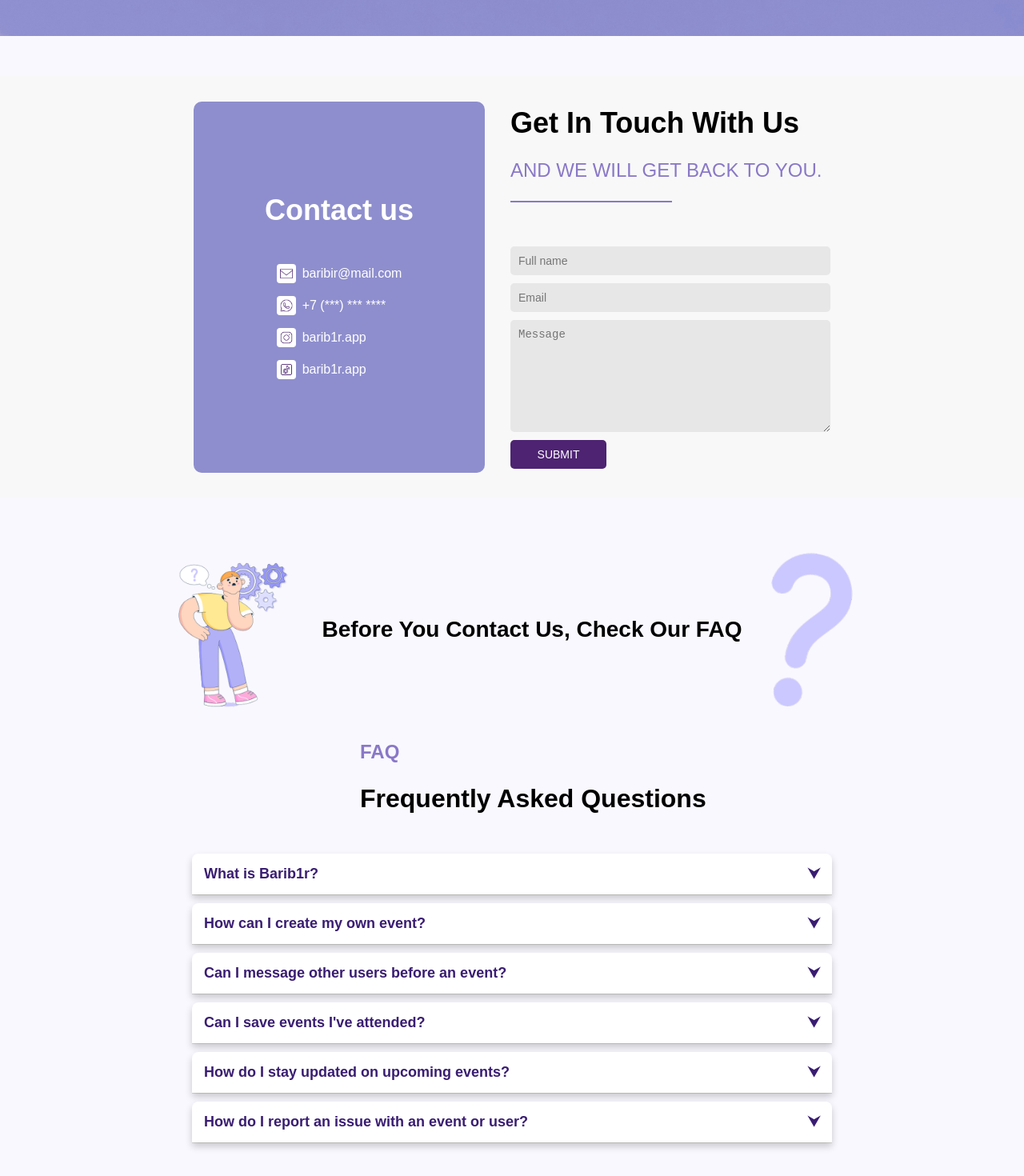
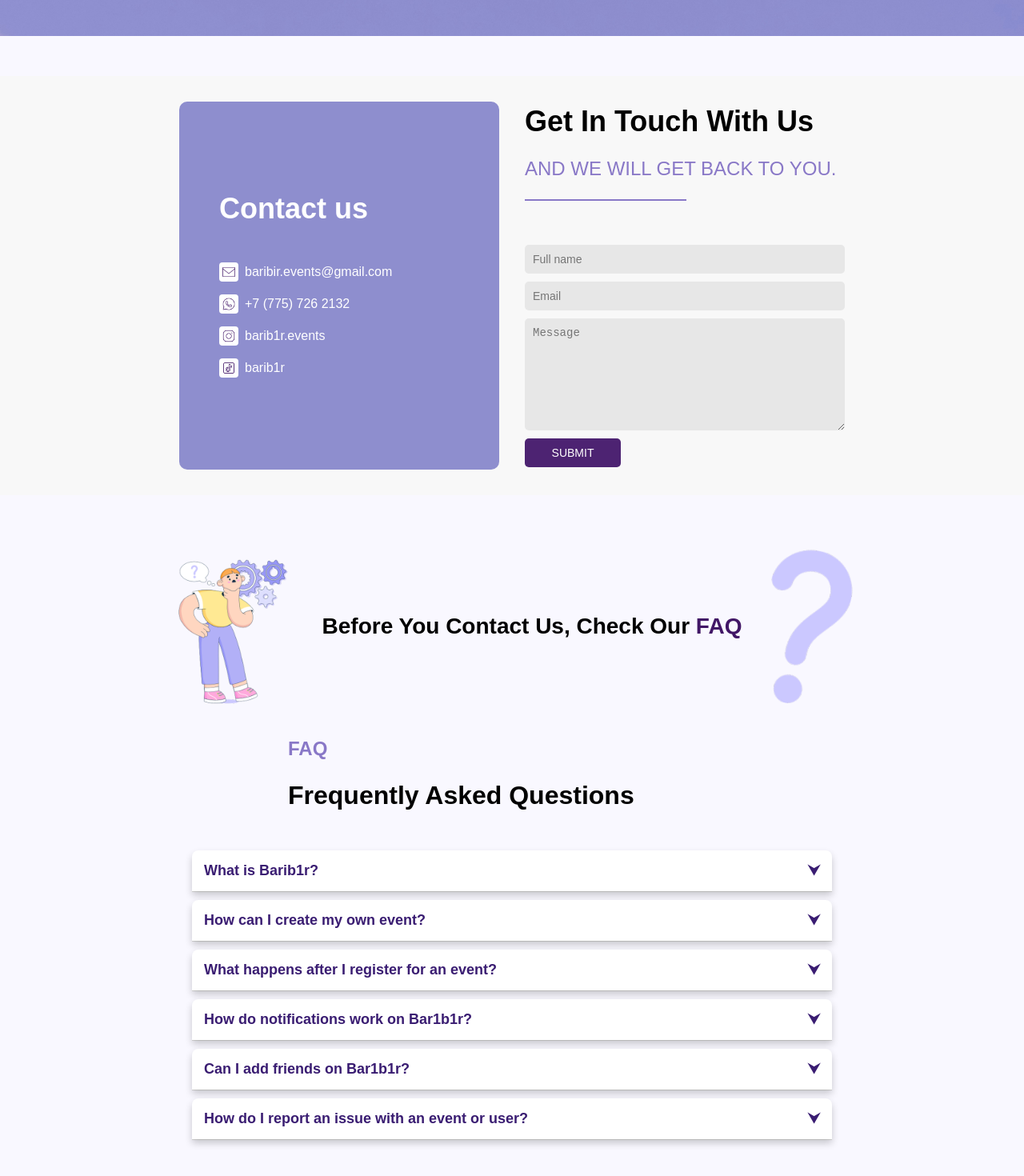
Before and after one commit to kudaiberggen/baribir, a React (Vite) app in the folder frontend/: page /contact in a window 1280 px wide. Shown: the part 520-1990 px from the top of the page at 80% size. Built offline with nearby package versions, Linux system fonts and the light colour scheme.

Commit message:
Updated some front things

```diff
--- a/frontend/src/components/FAQ.tsx
+++ b/frontend/src/components/FAQ.tsx
@@ -10,22 +10,22 @@
   {
     question: "How can I create my own event?",
     answer:
-      "Use filters such as category, location, and date to discover events that suit your preferences.",
+      "You can create your own event by clicking the 'Create Event' button located in the header and on the 'My Events' page.",
   },
   {
-    question: "Can I message other users before an event?",
+    question: "What happens after I register for an event?",
     answer:
-      "Yes! You can chat with event attendees, add friends, and stay connected with people you meet through Barib1r.",
+      "After registering for an event, it will automatically appear on your 'Upcoming Events' page. You can also cancel your registration there if you can't attend.",
   },
   {
-    question: "Can I save events I've attended?",
+    question: "How do notifications work on Bar1b1r?",
     answer:
-      "Absolutely! You can save past events in the 'My Memories' section to revisit them anytime.",
+      "Notifications keep you informed about important updates—like changes to events you've joined, friend requests, and reminders before an event starts.",
   },
   {
-    question: "How do I stay updated on upcoming events?",
+    question: "Can I add friends on Bar1b1r?",
     answer:
-      "Subscribe to our newsletter or enable notifications to get updates on new and trending events near you.",
+      "Yes! You can follow other users by clicking the Follow button on their profile. Their profile shows events they've attended, their favorites, and events they've created—so you can stay connected and explore what they're into.",
   },
   {
     question: "How do I report an issue with an event or user?",
--- a/frontend/src/components/Footer.tsx
+++ b/frontend/src/components/Footer.tsx
@@ -72,7 +72,7 @@
                 Contacts
               </h3>
               <Link to="/contact#faq">FAQ</Link>
-              <p>+7 (***) *** ****</p>
+              <p>+7 (775) 726 2132</p>
               <p>baribir@gmail.com</p>
             </div>
           </div>
--- a/frontend/src/pages/About.tsx
+++ b/frontend/src/pages/About.tsx
@@ -69,8 +69,8 @@
             </div>
             <div className="title">Build communities</div>
             <div className="description">
-              We connect like-minded individuals, helping them meet, interact,
-              and form meaningful relationships beyond a single event.
+              From casual meetups to themed gatherings, Bar1b1r brings people
+              together based on shared interests and vibes.
             </div>
           </div>
 
@@ -82,8 +82,9 @@
             </div>
             <div className="title">Making cities more social</div>
             <div className="description">
-              Explore exciting events and hidden gems in your city, meet new
-              people, and enjoy unique experiences with Bar1b1r.
+              We help you explore your city in a new way—meet like-minded
+              people, discover hidden spots, and turn ordinary days into
+              something special.
             </div>
           </div>
 
@@ -93,10 +94,11 @@
               <div className="line"></div>
               <div className="dot"></div>
             </div>
-            <div className="title">Keeping memories alive</div>
+            <div className="title">Inspire continuous discovery</div>
             <div className="description">
-              Save past events in My Memories to look back on great moments and
-              stay connected with the people you've met.
+              Bar1b1r is about more than one event—it's about staying curious,
+              finding new things to try, and making connections that grow over
+              time.
             </div>
           </div>
         </div>
@@ -131,10 +133,11 @@
           </div>
           <div className="purple">
             <img src={YesVector} alt="Yes Vector" />
-            <h3>Memories that last</h3>
+            <h3>Always something new</h3>
             <p>
-              Save and revisit your <br />
-              favorite moments.
+              Explore fresh <br />
+              experiences and meet <br />
+              new people.
             </p>
           </div>
         </div>
--- a/frontend/src/pages/Contact.tsx
+++ b/frontend/src/pages/Contact.tsx
@@ -72,25 +72,25 @@
               <a href="/">
                 <img src={Email} alt="Email" />
               </a>{" "}
-              baribir@mail.com
+              baribir.events@gmail.com
             </li>
             <li>
               <a href="/">
                 <img src={Whatsapp} alt="Whatsapp" />
               </a>{" "}
-              +7 (***) *** ****
+              +7 (775) 726 2132
             </li>
             <li>
               <a href="/">
                 <img src={Instagram} alt="Instagram" />
               </a>{" "}
-              barib1r.app
+              barib1r.events
             </li>
             <li>
               <a href="/">
                 <img src={TikTok} alt="TikTok" />
               </a>{" "}
-              barib1r.app
+              barib1r
             </li>
           </ul>
         </div>
@@ -122,7 +122,10 @@
       <div className="faq-content">
         <div className="faq-images">
           <img src={Boy} alt="Boy" className="boy-img" />
-          <h1>Before You Contact Us, Check Our FAQ</h1>
+          <h1>
+            Before You Contact Us, Check Our{" "}
+            <span style={{ color: "#411666" }}>FAQ</span>
+          </h1>
           <img
             src={QuestionMark}
             alt="Question Mark"
--- a/frontend/src/pages/Friends.tsx
+++ b/frontend/src/pages/Friends.tsx
@@ -3,7 +3,7 @@
 
 const Friends = () => {
   return (
-    <section>
+    <section className="settings-section">
       <h1 style={{ marginLeft: "40px", fontSize: "28px" }}>Account Settings</h1>
       <div className="myfriends-container">
         <AccountSettingsLinks />
--- a/frontend/src/pages/Home.tsx
+++ b/frontend/src/pages/Home.tsx
@@ -89,8 +89,8 @@
                   marginTop: "10px",
                 }}
               >
-                After the event, save your favorite moments in My Memories and
-                keep in touch with new friends.
+                After the event, discover more experiences and stay inspired by
+                the community around you.
               </span>
             </p>
           </div>
@@ -105,9 +105,9 @@
               Best Features <br /> For You
             </h2>
             <p className="features-description">
-              Bar1bir simplifies discovering events, connecting with like-minded
-              people, and creating unforgettable memories—all in one seamless
-              platform.
+              <span style={{ fontWeight: "bold" }}>Barib1r</span> simplifies
+              discovering events, connecting with like-minded people, and
+              creating unforgettable memories—all in one seamless platform.
             </p>
           </div>
 
@@ -119,9 +119,8 @@
 
               <h3>Custom Event Suggestions</h3>
               <p>
-                Receive personalized event recommendations based on your
-                interests, location, and past activities, ensuring you never
-                miss out on exciting opportunities.
+                Get event suggestions tailored to your interests, location, and
+                past activities so you never miss out on something exciting.
               </p>
             </div>
 
@@ -141,10 +140,10 @@
               <div className="icon">
                 <img src={Book} alt="My Memories" />
               </div>
-              <h3>My Memories</h3>
+              <h3>Stay Connected</h3>
               <p>
-                Save your favorite events, revisit past experiences, and keep
-                track of the moments that matter most.
+                Keep discovering new events and communities that match your
+                vibe—there's always more to explore.
               </p>
             </div>
           </div>
--- a/frontend/src/pages/MyEvents.tsx
+++ b/frontend/src/pages/MyEvents.tsx
@@ -64,7 +64,7 @@
   }, []);
 
   return (
-    <section>
+    <section className="settings-section">
       <h1 style={{ marginLeft: "40px", fontSize: "28px" }}>Account Settings</h1>
       <div className="myevents-container">
         <AccountSettingsLinks />
--- a/frontend/src/pages/MyProfile.tsx
+++ b/frontend/src/pages/MyProfile.tsx
@@ -69,7 +69,7 @@
   ];
 
   return (
-    <section>
+    <section className="settings-section">
       <h1 style={{ marginLeft: "40px", fontSize: "28px" }}>Account Settings</h1>
       <div className="myprofile-container">
         <AccountSettingsLinks />
--- a/frontend/src/pages/Settings.tsx
+++ b/frontend/src/pages/Settings.tsx
@@ -191,7 +191,7 @@
   const toggleAdult = () => setIsAdult((prev) => !prev);
 
   return (
-    <section>
+    <section className="settings-section">
       <h1 style={{ marginLeft: "40px", fontSize: "28px" }}>Account Settings</h1>
       <div className="mysettings-container">
         <AccountSettingsLinks />
--- a/frontend/src/styles/About.css
+++ b/frontend/src/styles/About.css
@@ -43,7 +43,7 @@
 }
 
 .ourmission-div {
-  background-color: #eee9ff;
+  background-color: #e0d7ff;
   padding: 40px 80px;
 }
 
--- a/frontend/src/styles/Contact.css
+++ b/frontend/src/styles/Contact.css
@@ -19,12 +19,12 @@
 
 .contact-info {
   background: #8e8ece;
-  padding: 2rem;
+  padding: 30px 50px;
   color: white;
   display: flex;
   justify-content: center;
   flex-direction: column;
-  align-items: center;
+  align-items: left;
   height: 400px;
   width: 300px;
   border-radius: 10px;
@@ -123,7 +123,7 @@
 }
 
 .faq-undercontent {
-  padding-left: 450px;
+  padding-left: 360px;
 }
 
 .faq-content h1 {
--- a/frontend/src/styles/Settings.css
+++ b/frontend/src/styles/Settings.css
@@ -1,3 +1,12 @@
+.settings-section {
+  background-color: white;
+  border: 1px solid #e0e0e0;
+  border-radius: 30px;
+  box-shadow: 0 2px 4px rgba(0, 0, 0, 0.08), 0 10px 20px rgba(0, 0, 0, 0.12);
+  padding: 30px;
+  margin: 30px 50px;
+}
+
 .mysettings-container {
   display: flex;
   flex-direction: row;
```
